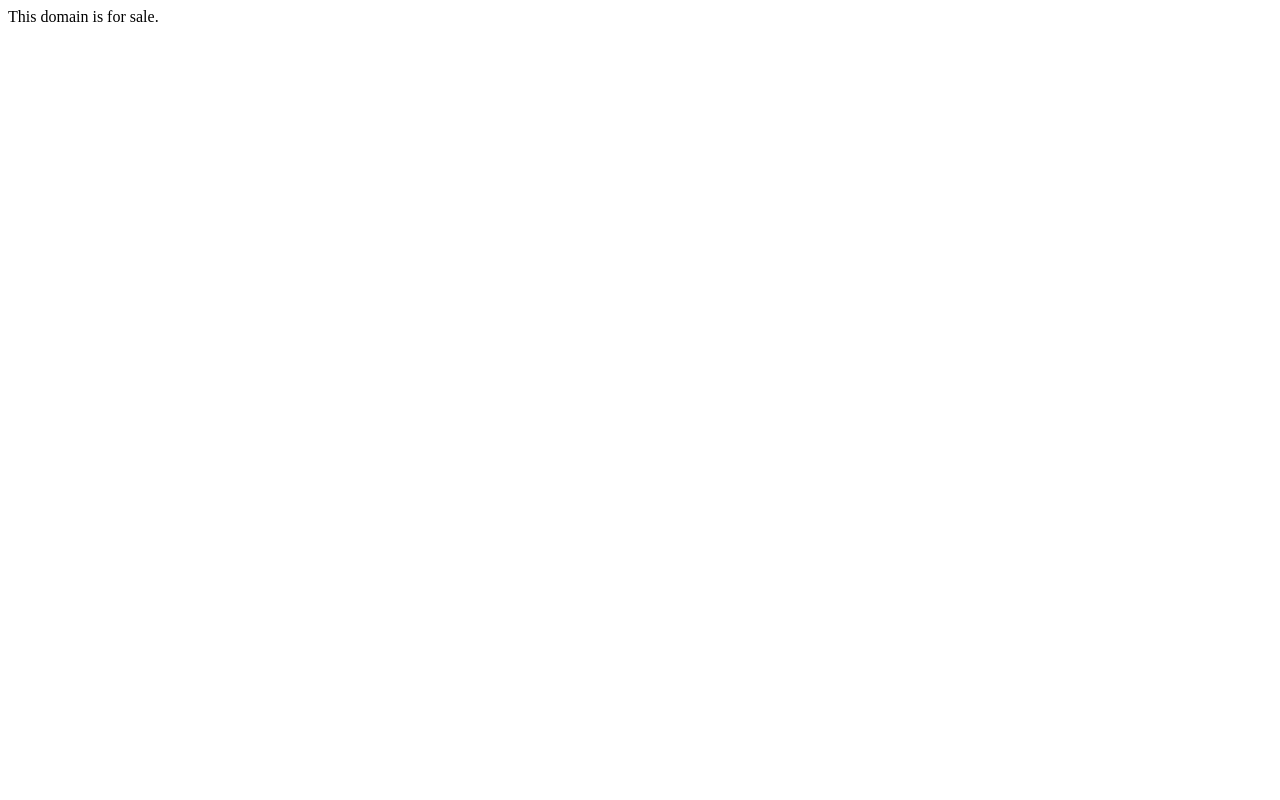
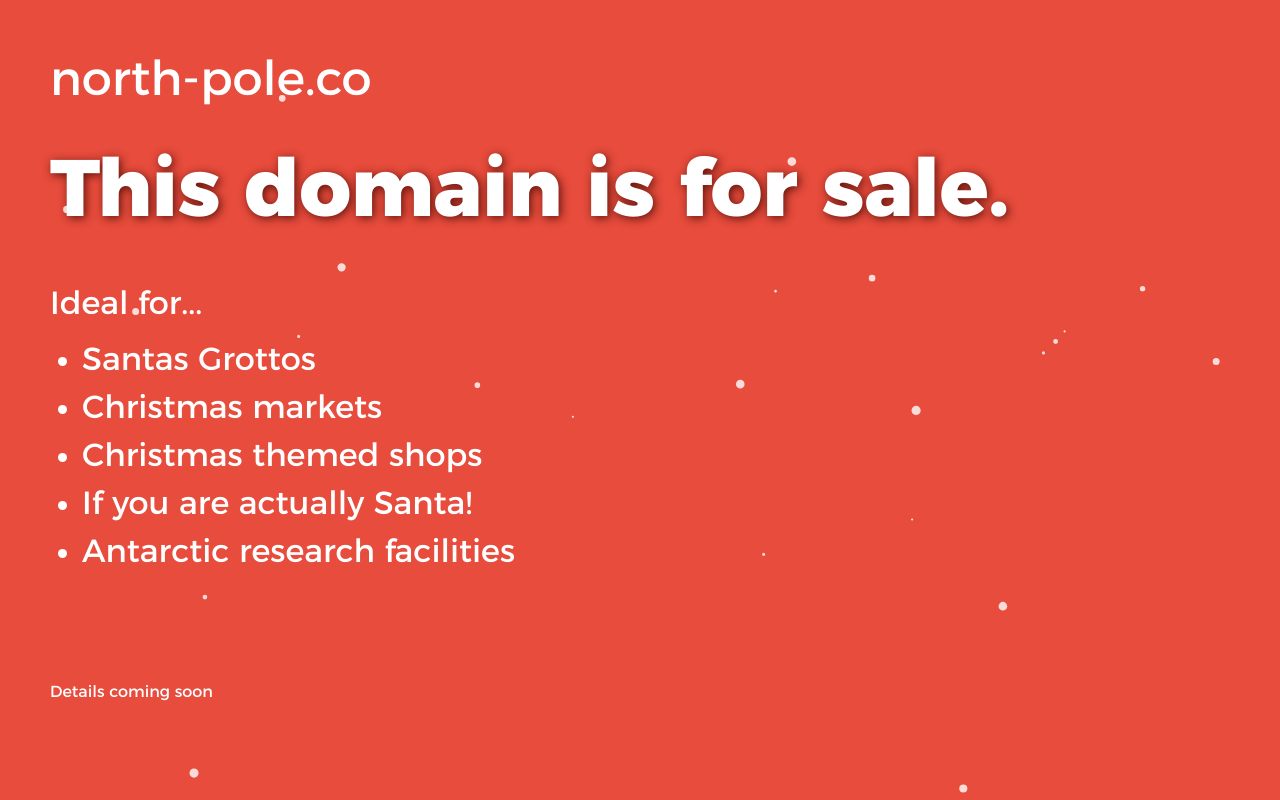
Before and after one commit to huwtyler/tinsl, a plain HTML site: page index.html in a window 1280 px wide. Drawn offline with Linux system fonts and the light colour scheme.

Commit message:
Add For Sale page to home

```diff
--- a/index.html
+++ b/index.html
@@ -2,8 +2,110 @@
 <html>
 	<head>
 		<title>North Pole - for sale</title>
+		<link rel="stylesheet" href="sale-style.css" title="stylesheet" type="text/css" media="screen" charset="utf-8">
 	</head>
 	<body>
-		This domain is for sale.
+		<canvas id="canvas"></canvas>
+		<h1>north-pole.co</h1>
+		<h2>This domain is for sale.</h2>
+		<h3>Ideal for...</h3>
+		<ul>
+			<li>Santas Grottos</li>
+			<li>Christmas markets</li>
+			<li>Christmas themed shops</li>
+			<li>If you are actually Santa!</li>
+			<li>Antarctic research facilities</li>
+
+		</ul>
+
+		<h4>Details coming soon</h4>
+		<script>
+			window.onload = function(){
+			//canvas init
+			var canvas = document.getElementById("canvas");
+			var ctx = canvas.getContext("2d");
+
+			//canvas dimensions
+			var W = window.innerWidth;
+			var H = window.innerHeight;
+			canvas.width = W;
+			canvas.height = H;
+
+			//snowflake particles
+			var mp = 25; //max particles
+			var particles = [];
+			for(var i = 0; i < mp; i++)
+			{
+				particles.push({
+					x: Math.random()*W, //x-coordinate
+					y: Math.random()*H, //y-coordinate
+					r: Math.random()*4+1, //radius
+					d: Math.random()*mp //density
+				})
+			}
+
+			//Lets draw the flakes
+			function draw()
+			{
+				ctx.clearRect(0, 0, W, H);
+
+				ctx.fillStyle = "rgba(255, 255, 255, 0.8)";
+				ctx.beginPath();
+				for(var i = 0; i < mp; i++)
+				{
+					var p = particles[i];
+					ctx.moveTo(p.x, p.y);
+					ctx.arc(p.x, p.y, p.r, 0, Math.PI*2, true);
+				}
+				ctx.fill();
+				update();
+			}
+
+			//Function to move the snowflakes
+			//angle will be an ongoing incremental flag. Sin and Cos functions will be applied to it to create vertical and horizontal movements of the flakes
+			var angle = 0;
+			function update()
+			{
+				angle += 0.01;
+				for(var i = 0; i < mp; i++)
+				{
+					var p = particles[i];
+					//Updating X and Y coordinates
+					//We will add 1 to the cos function to prevent negative values which will lead flakes to move upwards
+					//Every particle has its own density which can be used to make the downward movement different for each flake
+					//Lets make it more random by adding in the radius
+					p.y += Math.cos(angle+p.d) + 1 + p.r/2;
+					p.x += Math.sin(angle) * 2;
+
+					//Sending flakes back from the top when it exits
+					//Lets make it a bit more organic and let flakes enter from the left and right also.
+					if(p.x > W+5 || p.x < -5 || p.y > H)
+					{
+						if(i%3 > 0) //66.67% of the flakes
+						{
+							particles[i] = {x: Math.random()*W, y: -10, r: p.r, d: p.d};
+						}
+						else
+						{
+							//If the flake is exitting from the right
+							if(Math.sin(angle) > 0)
+							{
+								//Enter from the left
+								particles[i] = {x: -5, y: Math.random()*H, r: p.r, d: p.d};
+							}
+							else
+							{
+								//Enter from the right
+								particles[i] = {x: W+5, y: Math.random()*H, r: p.r, d: p.d};
+							}
+						}
+					}
+				}
+			}
+
+			//animation loop
+			setInterval(draw, 33);
+		}
+		</script>
 	</body>
 </html>
--- /dev/null
+++ b/sale-style.css
@@ -0,0 +1,95 @@
+/* FONTS */
+
+@font-face {
+    font-family: 'Montserrat';
+    src: url('tinsl/fonts/montserrat-extrabold-webfont.woff2') format('woff2'),
+         url('tinsl/fonts/montserrat-extrabold-webfont.woff') format('woff');
+    font-weight: 800;
+    font-style: normal;
+}
+
+@font-face {
+    font-family: 'Montserrat';
+    src: url('tinsl/fonts/montserrat-regular-webfont.woff2') format('woff2'),
+         url('tinsl/fonts/montserrat-regular-webfont.woff') format('woff');
+    font-weight: 400;
+    font-style: normal;
+}
+
+@font-face {
+    font-family: 'Montserrat';
+    src: url('tinsl/fonts/montserrat-semibold-webfont.woff2') format('woff2'),
+         url('tinsl/fonts/montserrat-semibold-webfont.woff') format('woff');
+    font-weight: 600;
+    font-style: normal;
+}
+
+/* RESET */
+html, body, div, span, applet, object, iframe,
+h1, h2, h3, h4, h5, h6, p, blockquote, pre,
+a, abbr, acronym, address, big, cite, code,
+del, dfn, em, img, ins, kbd, q, s, samp,
+small, strike, strong, sub, sup, tt, var,
+b, u, i, center,
+dl, dt, dd, ol, ul, li,
+fieldset, form, label, legend,
+table, caption, tbody, tfoot, thead, tr, th, td,
+article, aside, canvas, details, embed,
+figure, figcaption, footer, header, hgroup,
+menu, nav, output, ruby, section, summary,
+time, mark, audio, video {
+	margin: 0;
+	padding: 0;
+	border: 0;
+	font-size: 100%;
+	font: inherit;
+	vertical-align: baseline;
+	-webkit-box-sizing: border-box;
+    -moz-box-sizing: border-box;
+    box-sizing: border-box;
+
+}
+article, aside, details, figcaption, figure,
+footer, header, hgroup, menu, nav, section {
+	display: block;
+}
+body {
+	line-height: 1;
+	font-family: 'Montserrat';
+	background: #e74c3c;
+	color: #FFF;
+	margin: 50px;
+	line-height: 2;
+}
+table {
+	border-collapse: collapse;
+	border-spacing: 0;
+}
+
+h1, h2 {
+
+}
+h1 {
+	font-size: 3em;
+	line-height: 1.3;
+}
+h2 {
+	font-size: 5em;
+	font-weight: 700;
+	text-shadow: 2px 2px 10px #5e140c;
+}
+h3 {
+	font-size: 2em;
+}
+h4 {
+	margin-top: 100px;
+}
+li {
+	font-size: 2em;
+	margin-left: 1em;
+	line-height: 1.5;
+}
+canvas {
+	position: fixed;
+	z-index: 1000;
+}
```
